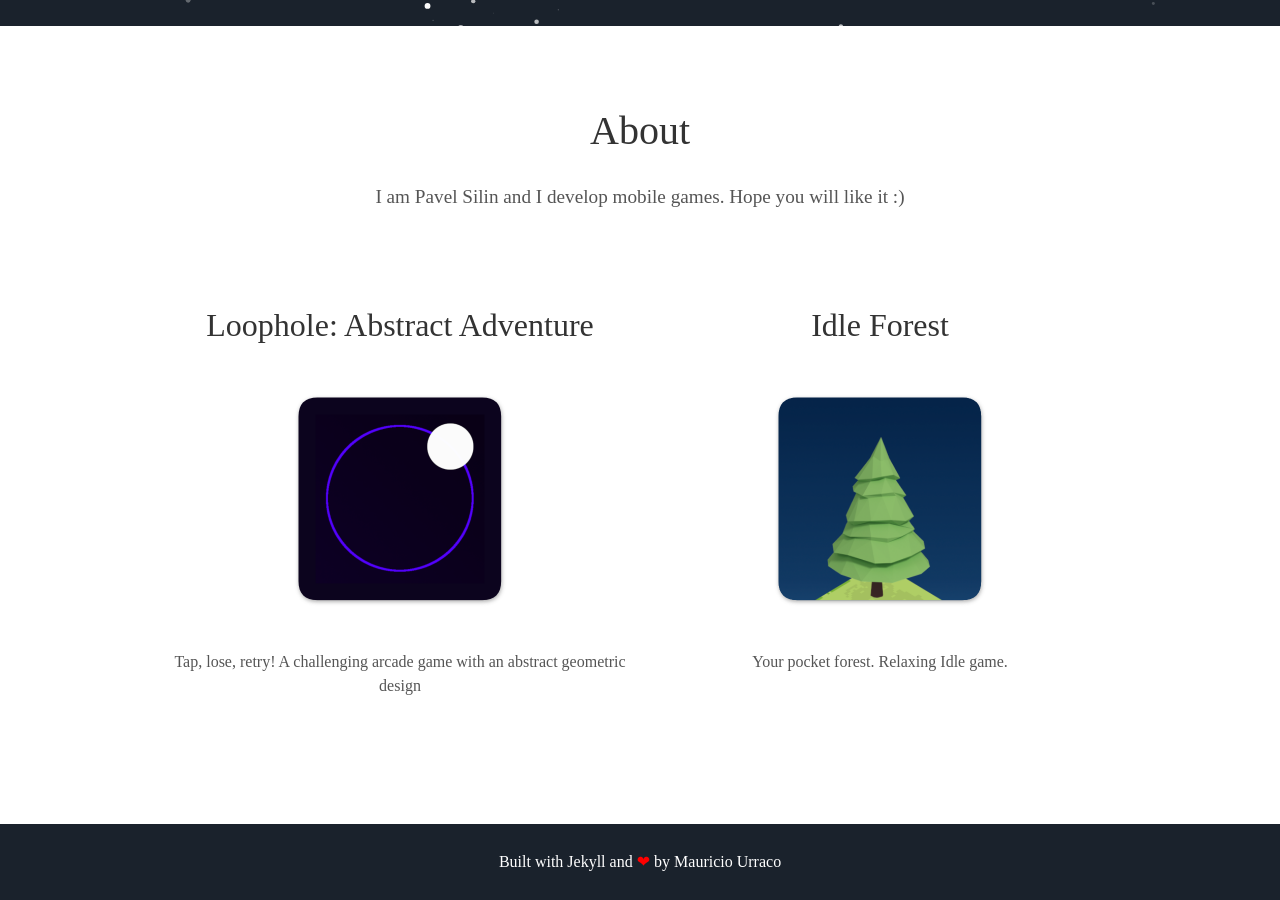
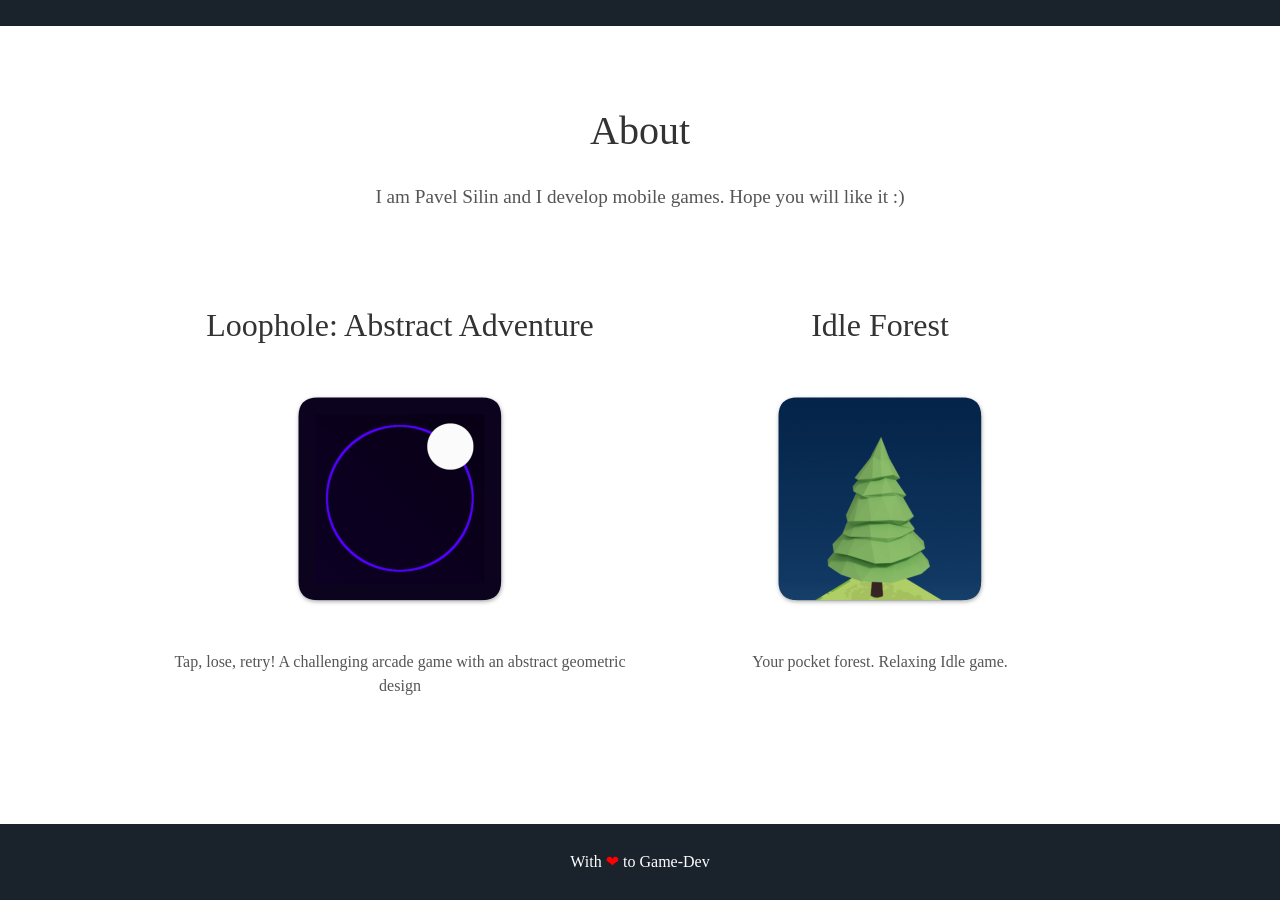
Before and after one commit to 8tbl/8tbl.github.io, a Jekyll site: the page built from index.html, in a window 1280 px wide and 900 px high, scrolled down 874 px. Built offline with Jekyll 4.4.1, drawn with Linux system fonts in a browser that asks for light colours; some web fonts are replaced.

Commit message:
Update footer.html

```diff
--- a/_includes/footer.html
+++ b/_includes/footer.html
@@ -1,6 +1,6 @@
 <footer class="footer">
     <!-- <p>&copy; {{ site.username }}</p> -->
-    <p>Built with Jekyll and <span class="love">❤</span> by <a href="https://github.com/murraco">Mauricio Urraco</a></p>
+    <p>With <span class="love">❤</span> to Game-Dev<a href="https://play.google.com/store/apps/dev?id=5136464053274088488</a></p>
 </footer>
 <script src="//cdn.jsdelivr.net/particles.js/2.0.0/particles.min.js"></script>
 <script src="{{ '/assets/js/sweet-scroll.min.js' | prepend: site.baseurl }}"></script>
```
